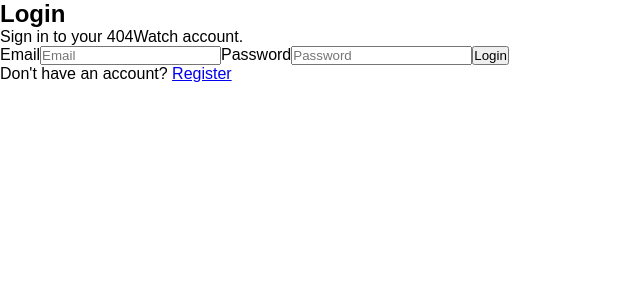
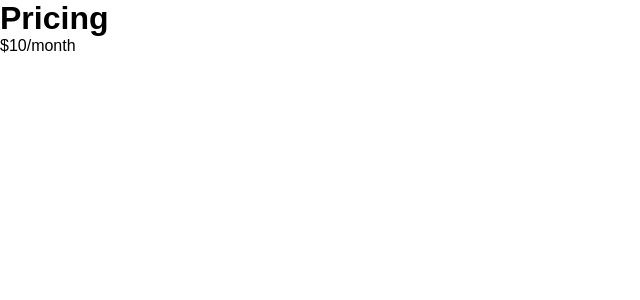
Before and after one commit to usmanismail13/404watch, a React (Vite) app in the folder client/: page / in a window 1280 px wide. Shown: the top 300 px of the page, without its empty margins (0-640 px from the left). Built offline with nearby package versions, Linux system fonts and the light colour scheme.

Commit message:
Create pricing page

```diff
--- a/client/src/App.jsx
+++ b/client/src/App.jsx
@@ -2,12 +2,13 @@ import Register from "./pages/Register";
 import { BrowserRouter } from "react-router-dom";
 import LandingPage from "./pages/LandingPage";
 import Login from "./pages/Login";
+import Pricing from "./pages/Pricing";
 
 function App() {
   return (
     <BrowserRouter>
-    {/* Registration page created in Phase 2.9 */}
-<Login />
+      {/* Pricing page created in Phase 2.10 */}
+      <Pricing />
     </BrowserRouter>
   );
 }
--- /dev/null
+++ b/client/src/pages/Pricing.jsx
@@ -0,0 +1,10 @@
+function Pricing() {
+  return (
+    <div>
+      <h1>Pricing</h1>
+      <p>$10/month</p>
+    </div>
+  );
+}
+
+export default Pricing;
```
